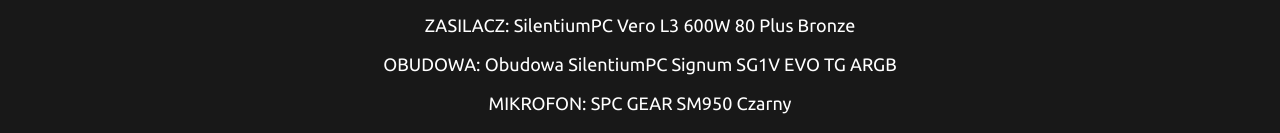
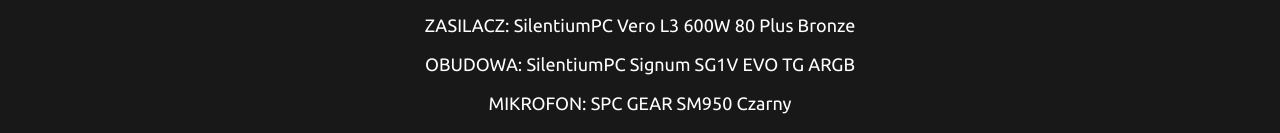
Before and after one commit to poslowskikonstanty/instant__live-web-, a plain HTML site: page index.html in a window 1280 px wide. Shown: the part 3790-3923 px from the top of the page. Drawn offline with Linux system fonts and the light colour scheme.

Commit message:
Update index.html

```diff
--- a/index.html
+++ b/index.html
@@ -86,7 +86,7 @@
            <p>PŁYTA GŁÓWNA: ASUS Prime B450</p>
            <p>CHŁODZENIE CPU: MSI MAG Core Liquid 240R V2 2x120mm</p>
            <p>ZASILACZ: SilentiumPC Vero L3 600W 80 Plus Bronze</p>
-           <p>OBUDOWA: Obudowa SilentiumPC Signum SG1V EVO TG ARGB</p>
+           <p>OBUDOWA: SilentiumPC Signum SG1V EVO TG ARGB</p>
            <p>MIKROFON: SPC GEAR SM950 Czarny</p>
            <p>KLAWIATURA: REDRAGON Draconic K530 Biały</p>
            <p>MYSZ: Logitech G102</p>
```
